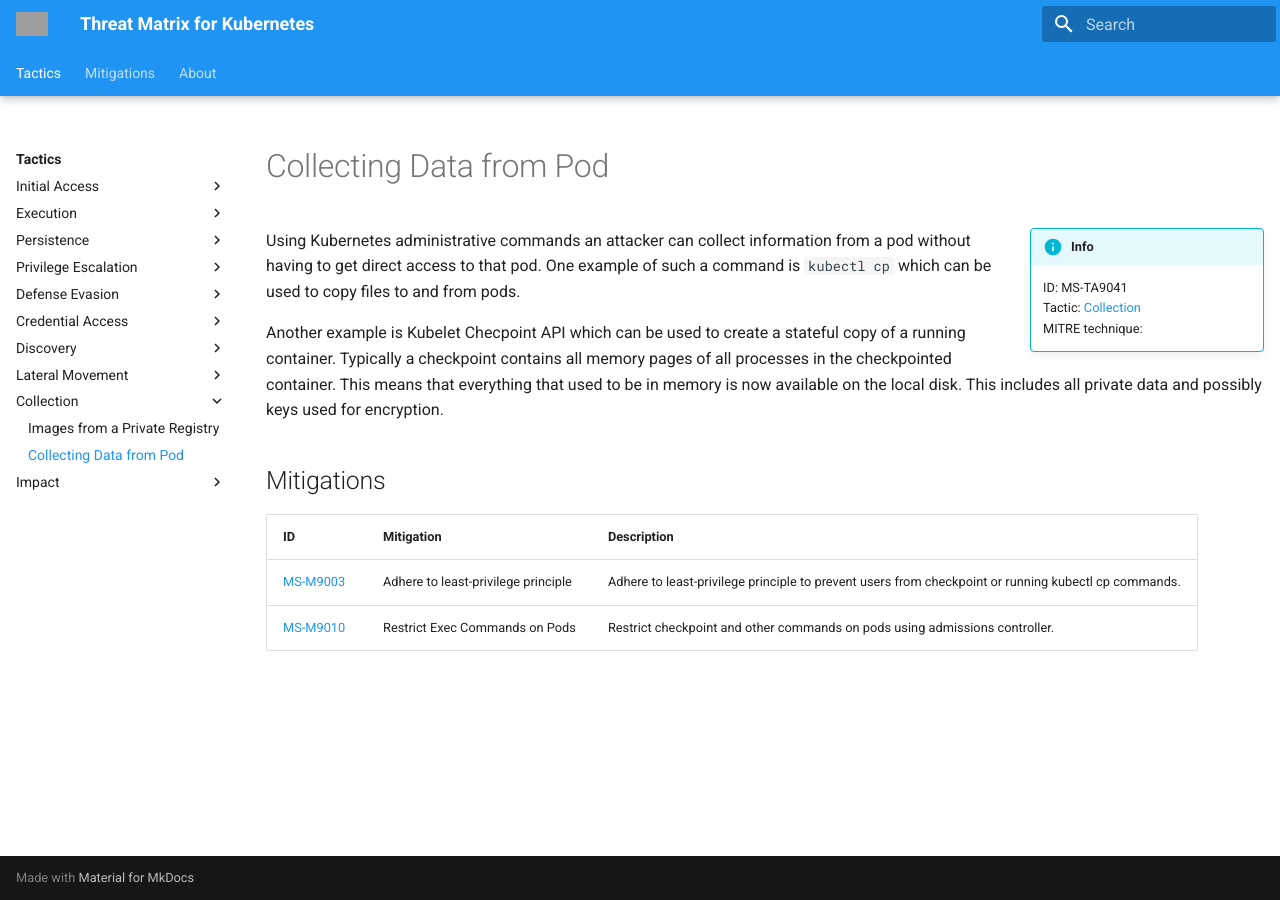
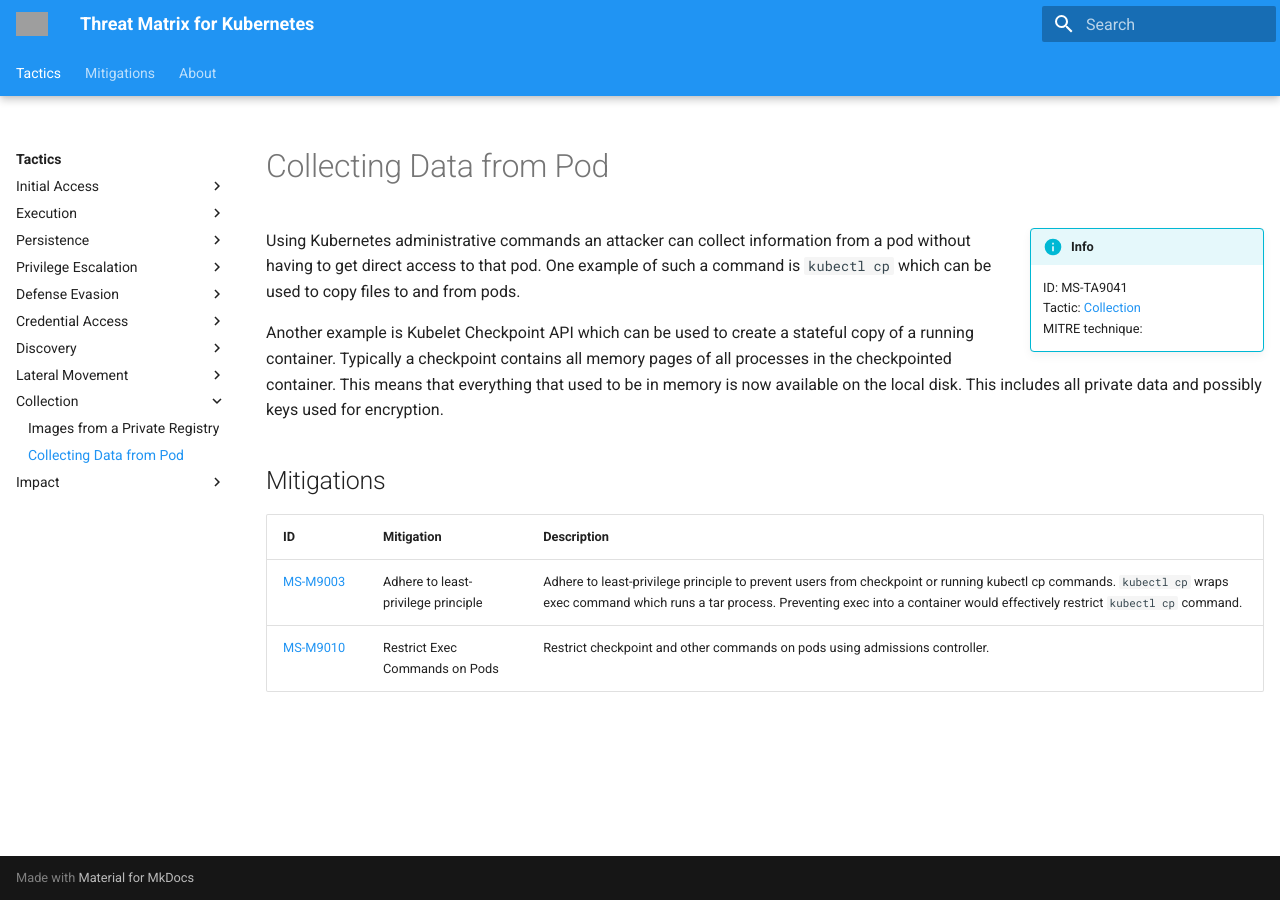
Before and after one commit to microsoft/Threat-Matrix-for-Kubernetes, an MkDocs documentation site: the page built from docs/techniques/Collecting Data from Pod.md, in a window 1280 px wide. Built offline with MkDocs 1.6.1 and Material for MkDocs 9.7.7, drawn with Linux system fonts in a browser that asks for light colours; grey boxes are pictures that could not be loaded.

Commit message:
adjustments to collecting data from pods and exec into containers (#13)

```diff
--- a/docs/techniques/Collecting Data from Pod.md
+++ b/docs/techniques/Collecting Data from Pod.md
@@ -14,12 +14,12 @@
 
 Using Kubernetes administrative commands an attacker can collect information from a pod without having to get direct access to that pod. One example of such a command is `kubectl cp` which can be used to copy files to and from pods.
 
-Another example is Kubelet Checpoint API which can be used to create a stateful copy of a running container. Typically a checkpoint contains all memory pages of all processes in the checkpointed container. This means that everything that used to be in memory is now available on the local disk. This includes all private data and possibly keys used for encryption.
+Another example is Kubelet Checkpoint API which can be used to create a stateful copy of a running container. Typically a checkpoint contains all memory pages of all processes in the checkpointed container. This means that everything that used to be in memory is now available on the local disk. This includes all private data and possibly keys used for encryption.
 
 
 ## Mitigations
 
 |ID|Mitigation|Description|
 |--|----------|-----------|
-|[MS-M9003](../mitigations/MS-M9003%20Adhere%20to%20least-privilege%20principle.md)|Adhere to least-privilege principle|Adhere to least-privilege principle to prevent users from checkpoint or running kubectl cp commands.|
+|[MS-M9003](../mitigations/MS-M9003%20Adhere%20to%20least-privilege%20principle.md)|Adhere to least-privilege principle|Adhere to least-privilege principle to prevent users from checkpoint or running kubectl cp commands. `kubectl cp` wraps exec command which runs a tar process. Preventing exec into a container would effectively restrict `kubectl cp` command.|
 |[MS-M9010](../mitigations/MS-M9010%20Restrict%20Exec%20Commands%20on%20Pods.md)|Restrict Exec Commands on Pods|Restrict checkpoint and other commands on pods using admissions controller.|
```
Also changed, not shown: docs/mitigations/MS-M9003 Adhere to least-privilege principle.md (+2 -1 lines), docs/techniques/Exec into container.md (+1 -0 lines).
